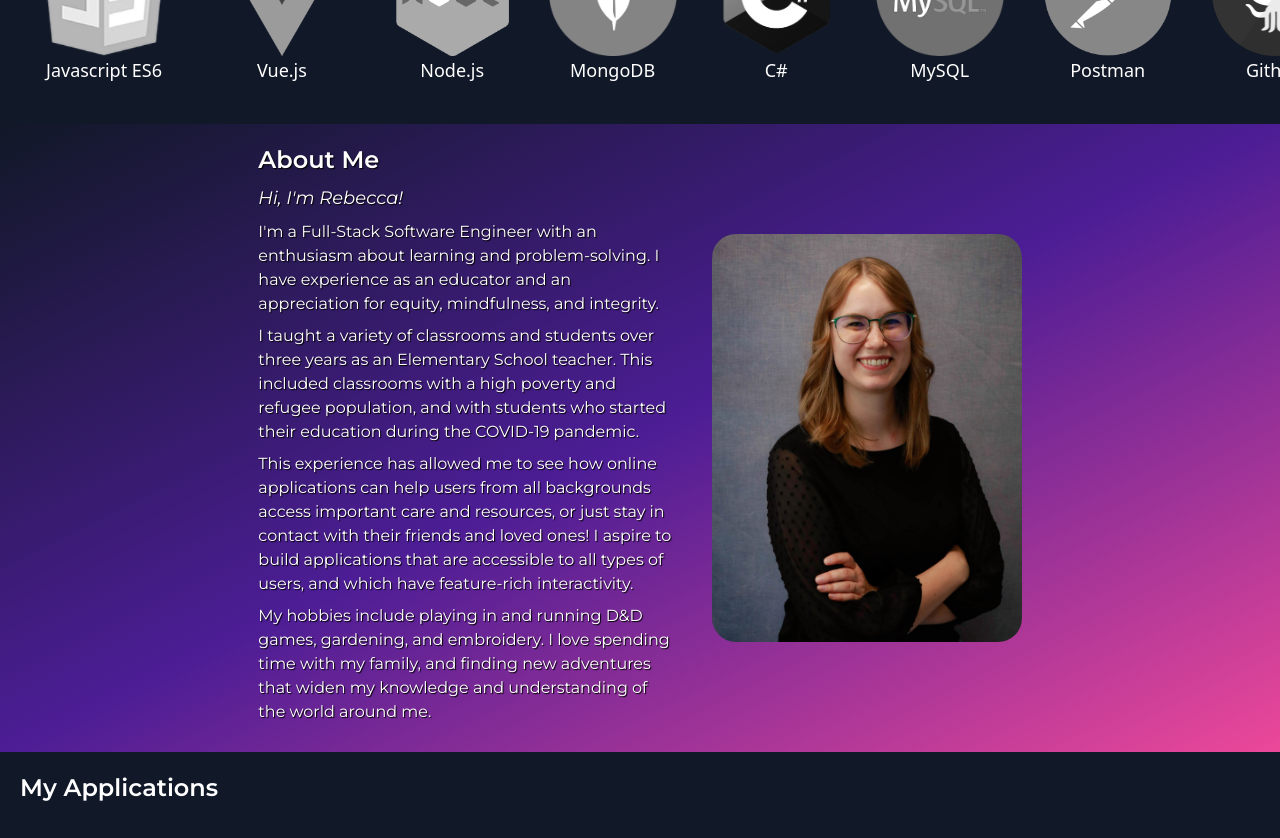
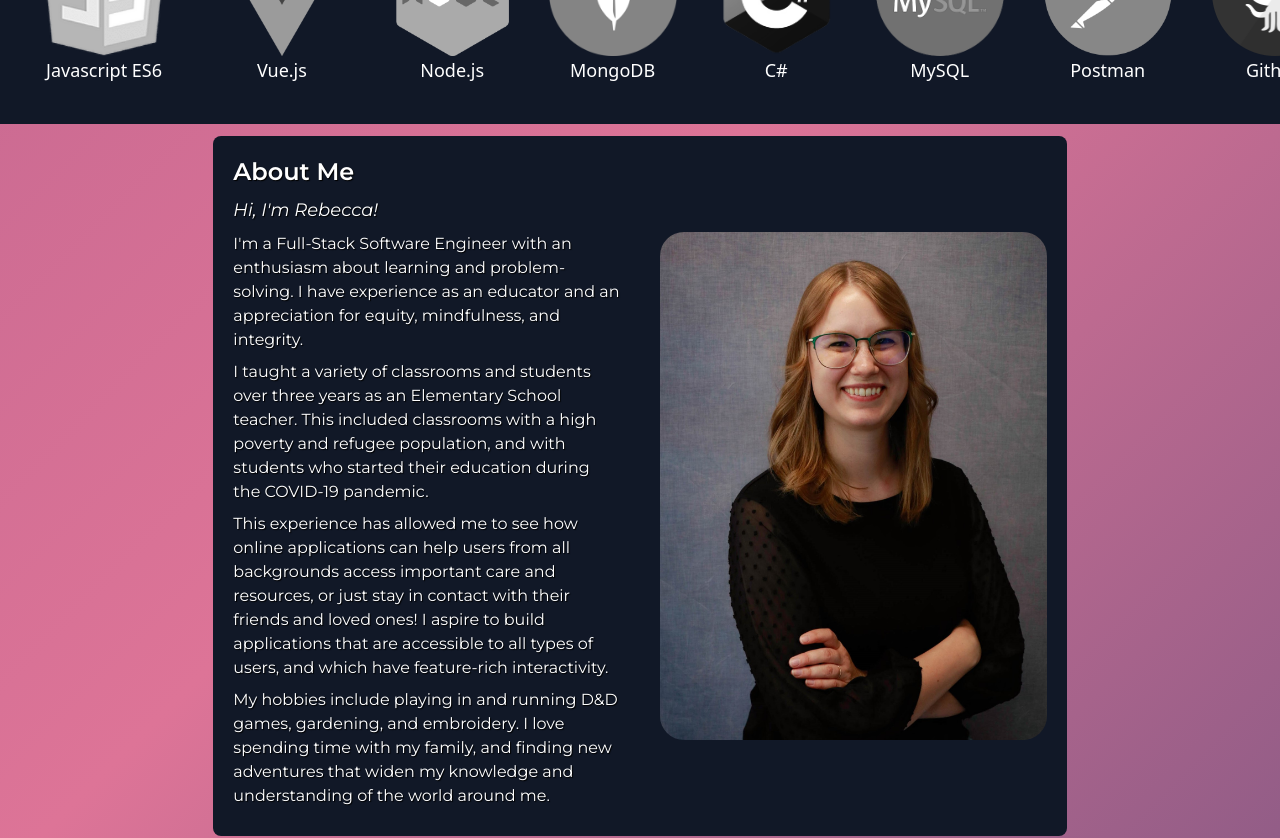
Before and after one commit to RebeccaVandeWater/RebeccaVandeWater.github.io, a Vue app: page / in a window 1280 px wide. Shown: the part 1020-1858 px from the top of the page. Built offline with nearby package versions, Linux system fonts and the light colour scheme; a web font is replaced by a local one.

Commit message:
about and contact animations done

```diff
--- a/src/components/About.vue
+++ b/src/components/About.vue
@@ -1,6 +1,6 @@
 <template>
-  <div class="flex flex-col sm:flex-row items-center justify-center p-5 bg-gradient-to-br from-gray-900 via-violet-900 to-pink-500">
-    <div class="lg:w-1/3 order-2 sm:order-1 sm:mr-10 text-md font-montserrat text-white text-shadow">
+  <div class="flex flex-col sm:flex-row items-center justify-center p-5 w-2/3 bg-gray-900 rounded-lg m-3">
+    <div class="w-1/2 order-2 sm:order-1 sm:mr-10 text-md font-montserrat text-white text-shadow ">
       <div>
         <p class="pb-2 text-2xl font-semibold">
           About Me
@@ -29,9 +29,9 @@
         family, and finding new adventures that widen my knowledge and understanding of the world around me.
       </p>
     </div>
-    <div class="lg:w-1/4 flex justify-center items-center order-1 sm:order-3 select-none">
+    <div class="lg:w-1/2 flex justify-center items-center order-1 sm:order-3 select-none">
       <img src="../assets/headshot.jpg" alt="rebecca photo"
-        class="rounded-3xl object-contain object-center w-2/3 sm:w-auto sm:h-1/4 md:h-2/3 lg:h-3/5">
+        class="rounded-3xl object-contain object-center w-2/3 sm:w-auto">
     </div>
   </div>
 </template>
--- a/src/components/ContactMe.vue
+++ b/src/components/ContactMe.vue
@@ -1,5 +1,5 @@
 <template>
-  <div class="bg-gray-900 rounded-md shadow-md shadow-slate-400 sm:w-2/3 xl:w-1/3 p-5 m-3">
+  <div class="bg-gray-900 rounded-md sm:w-2/3 xl:w-1/3 p-5 m-3">
     <p class="text-2xl font-semibold font-montserrat text-center text-white">
       Contact Me
     </p>
--- a/src/components/Testimonial.vue
+++ b/src/components/Testimonial.vue
@@ -1,6 +1,6 @@
 <template>
   <div
-    class="bg-slate-600 flex flex-col h-2/3 sm:w-1/3 text-white p-4 m-3 rounded-md font-montserrat shadow-md shadow-violet-400">
+    class="bg-slate-600 flex flex-col h-2/3 sm:w-1/3 text-white p-4 m-3 rounded-md font-montserrat shadow-md shadow-rose-600">
     <div class="flex items-center mb-2">
       <div class="pr-3 select-none">
         <img :src="img" :alt="name" class="rounded-full object-cover object-top h-20 w-20">
--- a/src/pages/HomePage.vue
+++ b/src/pages/HomePage.vue
@@ -59,7 +59,7 @@
       <SkillIcon :title="'VS Code'" :img="vscodeLogo" />
     </div>
   </div>
-  <div>
+  <div class="flex justify-center items-center" id="about-me">
     <About />
   </div>
 
@@ -147,7 +147,7 @@
   </div>
 
   <!-- Testimonial Section -->
-  <div class="bg-gradient-to-br from-gray-900 via-violet-900 to-pink-500 p-5" id="testimonials">
+  <div class="bg-gray-900 p-5" id="testimonials">
     <p class="text-white text-shadow text-2xl font-semibold font-montserrat">
       Testimonials
     </p>
@@ -155,15 +155,15 @@
       <Testimonial
         :img="'https://images.unsplash.com/photo-1554727242-741c14fa561c?ixlib=rb-4.0.3&ixid=M3wxMjA3fDB8MHxwaG90by1wYWdlfHx8fGVufDB8fHx8fA%3D%3D&auto=format&fit=crop&w=1974&q=80'"
         :name="'Really Cool Person'"
-        :content="'<p>Rebecca has amazing skills! She is great to work with and a team player.</p> <br> <p>She would be a great fit at any company!</p>'" />
+        :content="'<p>Rebecca has amazing skills! She is great to work with and a team player.</p> <br> <p>She would be a great fit at any company!</p>'" class="fade-in skill" />
       <Testimonial
         :img="'https://images.unsplash.com/photo-1554727242-741c14fa561c?ixlib=rb-4.0.3&ixid=M3wxMjA3fDB8MHxwaG90by1wYWdlfHx8fGVufDB8fHx8fA%3D%3D&auto=format&fit=crop&w=1974&q=80'"
         :name="'Really Cool Person'"
-        :content="'<p>Rebecca has amazing skills! She is great to work with and a team player.</p> <br> <p>She would be a great fit at any company!</p>'" />
+        :content="'<p>Rebecca has amazing skills! She is great to work with and a team player.</p> <br> <p>She would be a great fit at any company!</p>'" class="fade-in skill" />
       <Testimonial
         :img="'https://images.unsplash.com/photo-1554727242-741c14fa561c?ixlib=rb-4.0.3&ixid=M3wxMjA3fDB8MHxwaG90by1wYWdlfHx8fGVufDB8fHx8fA%3D%3D&auto=format&fit=crop&w=1974&q=80'"
         :name="'Really Cool Person'"
-        :content="'<p>Rebecca has amazing skills! She is great to work with and a team player.</p> <br> <p>She would be a great fit at any company!</p>'" />
+        :content="'<p>Rebecca has amazing skills! She is great to work with and a team player.</p> <br> <p>She would be a great fit at any company!</p>'" class="fade-in skill" />
     </div>
   </div>
 
@@ -323,4 +323,28 @@ export default {
   }
 }
 
+#contact{
+  background: linear-gradient(-45deg, #3c4274, #dd7497, #a25687, #ffb79c);
+  background-size: 400% 400%;
+  animation: gradient 20s ease infinite;
+}
+
+#about-me{
+  background: linear-gradient(-45deg, #3c4274, #dd7497, #a25687, #ffb79c);
+  background-size: 400% 400%;
+  animation: gradient 20s ease infinite;
+}
+
+@keyframes gradient {
+	0% {
+		background-position: 0% 50%;
+	}
+	50% {
+		background-position: 100% 50%;
+	}
+	100% {
+		background-position: 0% 50%;
+	}
+}
+
 </style>
```
